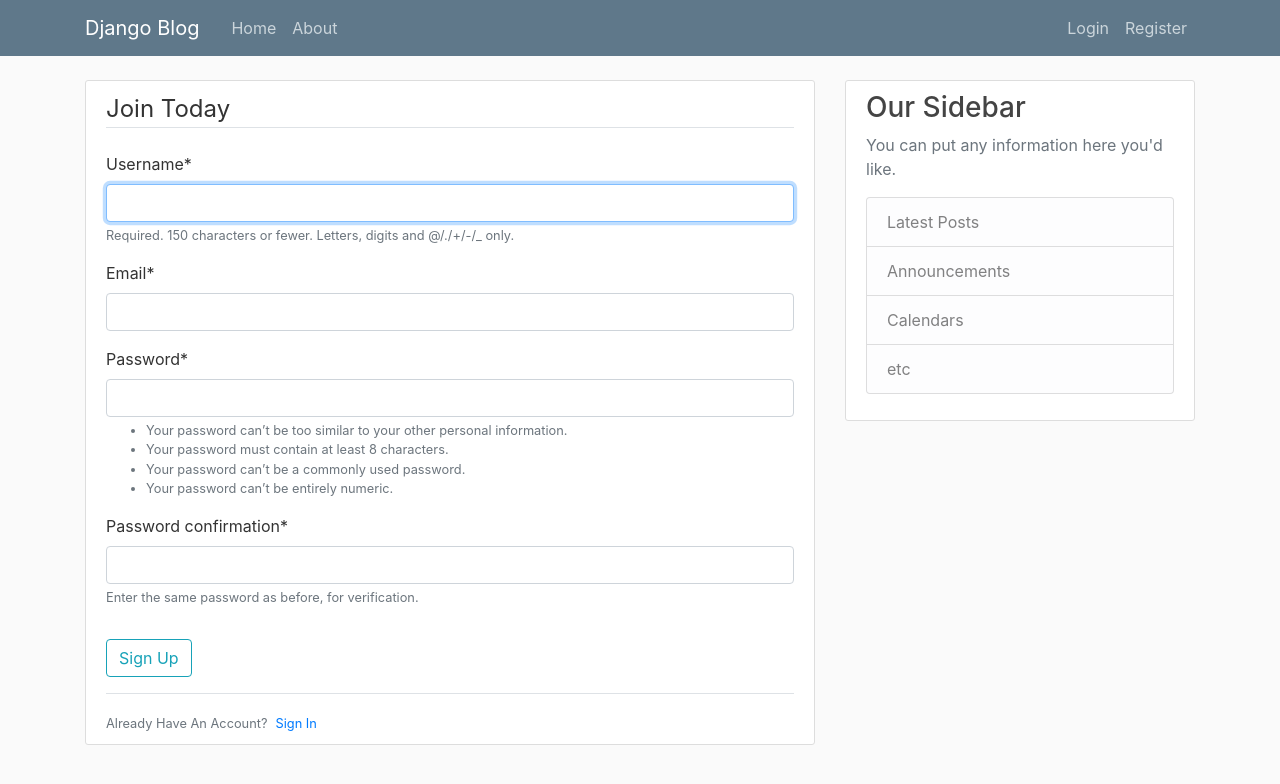
After one commit to raccoon91/django-app, a Django app: page /register/ in a window 1280 px wide. The commit adds this page. Shown: the top 784 px of the page. Run offline with Django 3.2, Linux system fonts and the light colour scheme; some libraries are stand-ins or nearby versions.

Commit message:
add user app & registration

```diff
--- a/django_project/blog/templates/blog/base.html
+++ b/django_project/blog/templates/blog/base.html
@@ -47,6 +47,14 @@
   <main role="main" class="container">
     <div class="row">
       <div class="col-md-8">
+        {% if messages %}
+        {% for message in messages %}
+        <div class="alert alert-{{ message.tags }}">
+          {{ message }}
+        </div>
+        {% endfor %}
+        {% endif %}
+
         {% block content %}{% endblock %}
       </div>
       <div class="col-md-4">
--- a/django_project/django_project/settings.py
+++ b/django_project/django_project/settings.py
@@ -32,6 +32,8 @@ ALLOWED_HOSTS = []
 
 INSTALLED_APPS = [
     "blog.apps.BlogConfig",
+    "users.apps.UsersConfig",
+    "crispy_forms",
     "django.contrib.admin",
     "django.contrib.auth",
     "django.contrib.contenttypes",
@@ -119,3 +121,5 @@ USE_TZ = True
 # https://docs.djangoproject.com/en/2.1/howto/static-files/
 
 STATIC_URL = "/static/"
+
+CRISPY_TEMPLATE_PACK = "bootstrap4"
--- a/django_project/django_project/urls.py
+++ b/django_project/django_project/urls.py
@@ -15,8 +15,10 @@ Including another URLconf
 """
 from django.contrib import admin
 from django.urls import path, include
+from users import views as user_views
 
 urlpatterns = [
     path("admin/", admin.site.urls),
+    path("register/", user_views.register_view, name="register"),
     path("", include("blog.urls")),
 ]
--- /dev/null
+++ b/django_project/users/admin.py
@@ -0,0 +1,3 @@
+from django.contrib import admin
+
+# Register your models here.
--- /dev/null
+++ b/django_project/users/apps.py
@@ -0,0 +1,5 @@
+from django.apps import AppConfig
+
+
+class UsersConfig(AppConfig):
+    name = 'users'
--- /dev/null
+++ b/django_project/users/forms.py
@@ -0,0 +1,11 @@
+from django import forms
+from django.contrib.auth.models import User
+from django.contrib.auth.forms import UserCreationForm
+
+
+class UserRegisterForm(UserCreationForm):
+    email = forms.EmailField()
+
+    class Meta:
+        model = User
+        fields = ["username", "email", "password1", "password2"]
--- /dev/null
+++ b/django_project/users/models.py
@@ -0,0 +1,3 @@
+from django.db import models
+
+# Create your models here.
--- /dev/null
+++ b/django_project/users/templates/users/register.html
@@ -0,0 +1,20 @@
+{% extends 'blog/base.html' %}
+{% load crispy_forms_tags %}
+
+{% block content %}
+<div class="content-section">
+  <form action="" method="POST">
+    {% csrf_token %}
+    <fieldset class="form-group">
+      <legend class="border-bottom mb-4">Join Today</legend>
+      {{ form|crispy }}
+    </fieldset>
+    <div class="form-group">
+      <button type="submit" class="btn btn-outline-info">Sign Up</button>
+    </div>
+  </form>
+  <div class="border-top pt-3">
+    <small class="text-muted">Already Have An Account?<a class="ml-2" href="#">Sign In</a></small>
+  </div>
+</div>
+{% endblock content %}
--- /dev/null
+++ b/django_project/users/tests.py
@@ -0,0 +1,3 @@
+from django.test import TestCase
+
+# Create your tests here.
--- /dev/null
+++ b/django_project/users/views.py
@@ -0,0 +1,16 @@
+from django.shortcuts import render, redirect
+from django.contrib import messages
+from .forms import UserRegisterForm
+
+# Create your views here.
+def register_view(request):
+    if request.method == "POST":
+        form = UserRegisterForm(request.POST)
+        if form.is_valid():
+            form.save()
+            username = form.cleaned_data.get("username")
+            messages.success(request, f"Account created for {username}!")
+            return redirect("blog-home")
+    else:
+        form = UserRegisterForm()
+    return render(request, "users/register.html", {"form": form})
```
Also changed, not shown: django_project/users/__init__.py (added), django_project/users/migrations/__init__.py (added).
